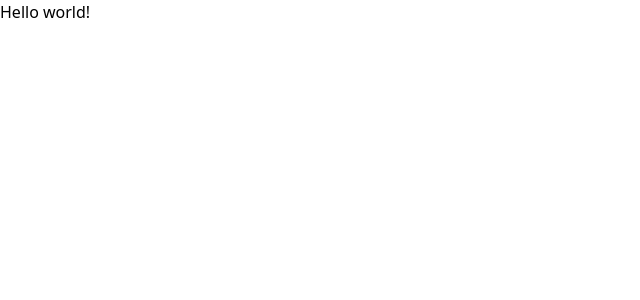
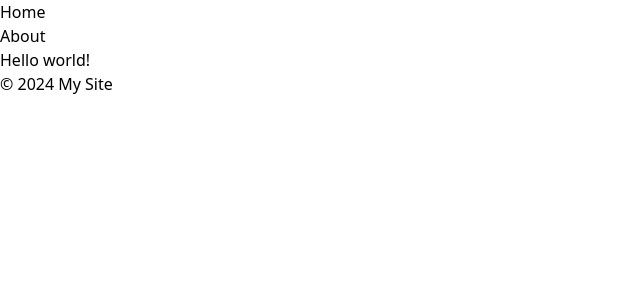
Before and after one commit to theMorganObject/next-static-template, a Next.js app: page / in a window 1280 px wide. Shown: the top 300 px of the page, without its empty margins (0-640 px from the left). Built offline with nearby package versions, Linux system fonts and the light colour scheme.

Commit message:
initial commit

```diff
--- a/src/app/layout.tsx
+++ b/src/app/layout.tsx
@@ -1,9 +1,11 @@
-import type { Metadata } from "next";
-import "./globals.css";
+import type { Metadata } from 'next';
+import './globals.css';
+import Navbar from '@/components/Navbar';
+import Footer from '@/components/Footer';
 
 export const metadata: Metadata = {
-  title: "Create Next App",
-  description: "Generated by create next app",
+  title: 'Create Next App',
+  description: 'Generated by create next app',
 };
 
 export default function RootLayout({
@@ -12,8 +14,12 @@ export default function RootLayout({
   children: React.ReactNode;
 }>) {
   return (
-    <html lang="en">
-      <body>{children}</body>
+    <html lang='en'>
+      <body>
+        <Navbar />
+        {children}
+        <Footer />
+      </body>
     </html>
   );
 }
--- /dev/null
+++ b/src/components/Footer.tsx
@@ -0,0 +1,8 @@
+// src/components/Footer.js
+export default function Footer() {
+  return (
+    <footer>
+      <p>&copy; {new Date().getFullYear()} My Site</p>
+    </footer>
+  );
+}
--- /dev/null
+++ b/src/components/Navbar.tsx
@@ -0,0 +1,17 @@
+// src/components/Navbar.js
+import Link from 'next/link';
+
+export default function Navbar() {
+  return (
+    <nav>
+      <ul>
+        <li>
+          <Link href='/'>Home</Link>
+        </li>
+        <li>
+          <Link href='/about'>About</Link>
+        </li>
+      </ul>
+    </nav>
+  );
+}
```
